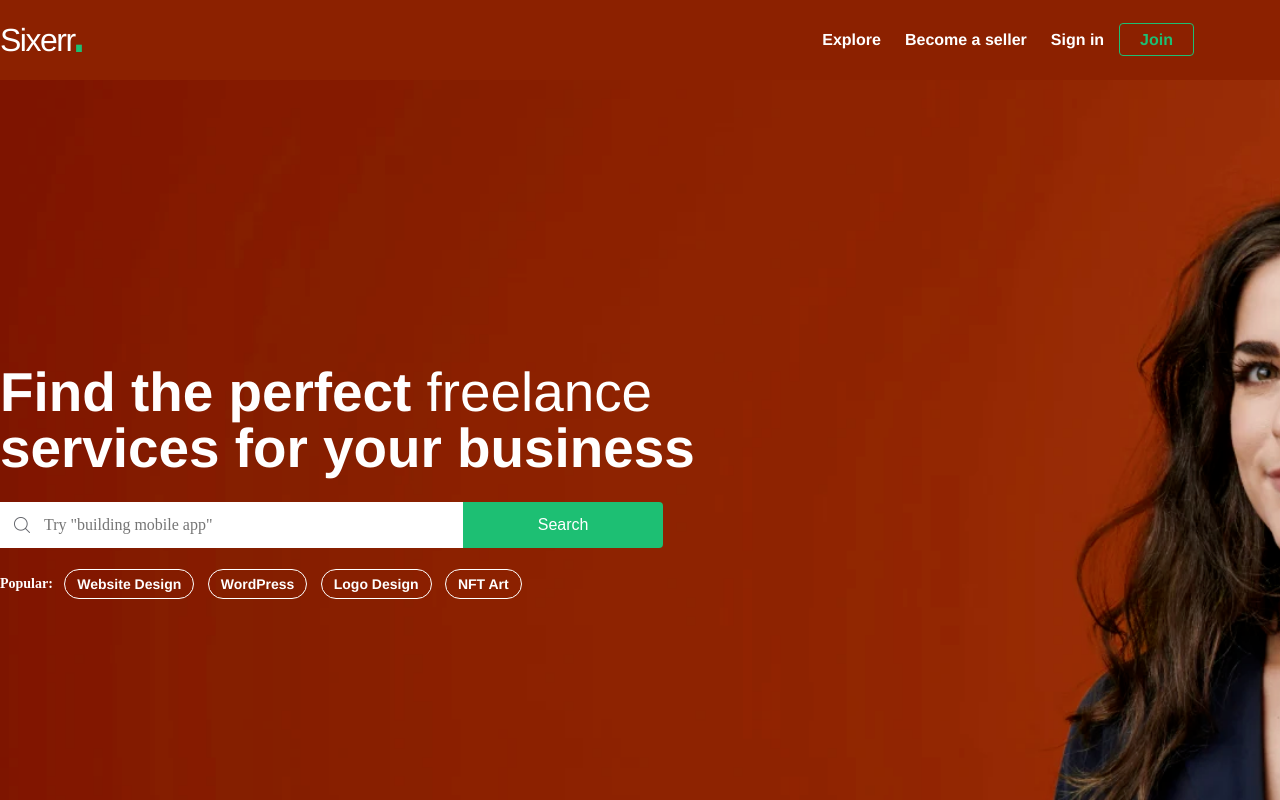
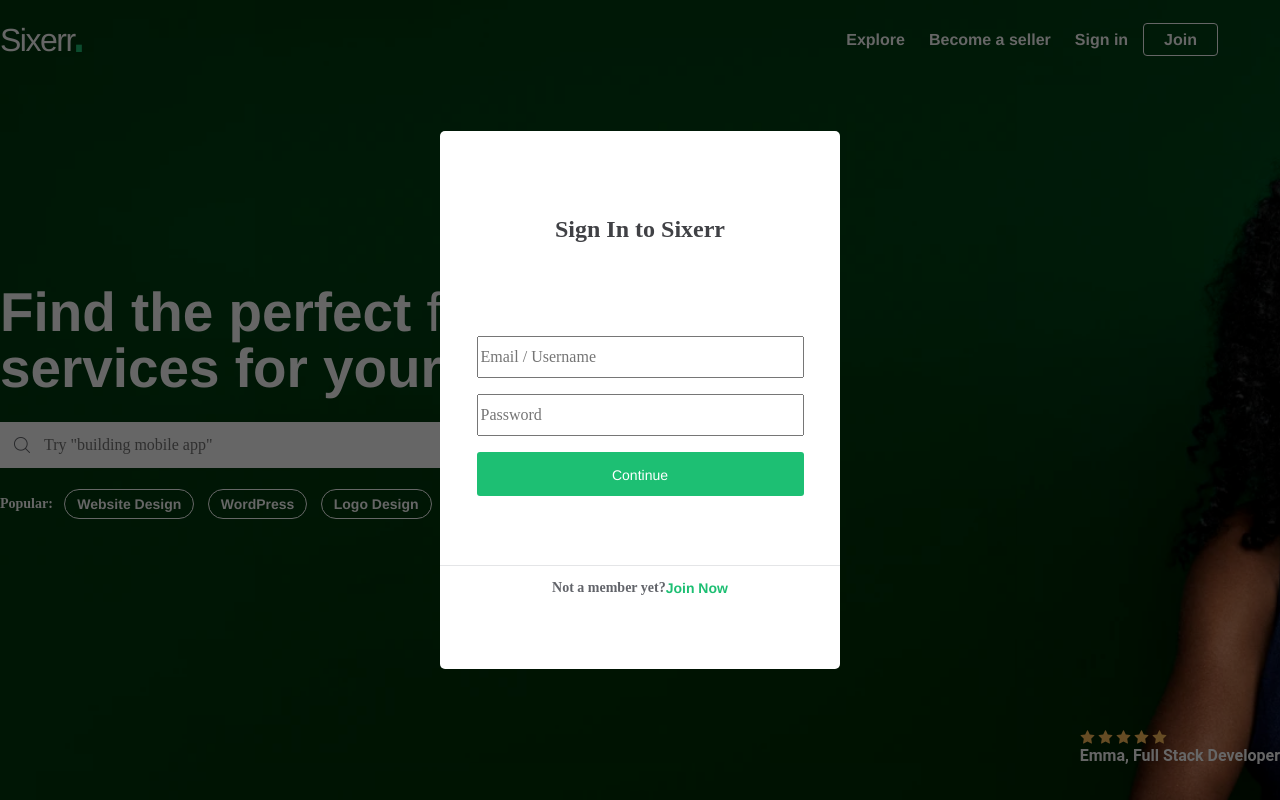
Before and after one commit to OzAnsbacher/fiverr, a Vue app in the folder frontend/: page / in a window 1280 px wide. Both pictures are taken after a click on the link "Sign in". Shown: the top 800 px of the page. Built offline with nearby package versions, Linux system fonts and the light colour scheme.

Commit message:
fixed header + hero and added few features

```diff
--- /dev/null
+++ b/frontend/src/cmps/header-filter.cmp.vue
@@ -0,0 +1,45 @@
+<template>
+    <section class="gig-filter-new">
+        <form class="search-section-header-new">
+            <div class="img-and-input">
+                <input
+                    @change="setFilter"
+                    v-model="filterBy.title"
+                    type="text"
+                    placeholder="What service are you looking for today?"
+                    class="search-new"
+                />
+
+                <button class="search-btn-new">
+                    <svg width="16" height="16" viewBox="0 0 16 16" xmlns="http://www.w3.org/2000/svg">
+                        <path
+                            d="M15.8906 14.6531L12.0969 10.8594C12.025 10.7875 11.9313 10.75 11.8313 10.75H11.4187C12.4031 9.60938 13 8.125 13 6.5C13 2.90937 10.0906 0 6.5 0C2.90937 0 0 2.90937 0 6.5C0 10.0906 2.90937 13 6.5 13C8.125 13 9.60938 12.4031 10.75 11.4187V11.8313C10.75 11.9313 10.7906 12.025 10.8594 12.0969L14.6531 15.8906C14.8 16.0375 15.0375 16.0375 15.1844 15.8906L15.8906 15.1844C16.0375 15.0375 16.0375 14.8 15.8906 14.6531ZM6.5 11.5C3.7375 11.5 1.5 9.2625 1.5 6.5C1.5 3.7375 3.7375 1.5 6.5 1.5C9.2625 1.5 11.5 3.7375 11.5 6.5C11.5 9.2625 9.2625 11.5 6.5 11.5Z"
+                        ></path>
+                    </svg>
+                </button>
+            </div>
+        </form>
+    </section>
+</template>
+<script>
+export default {
+    data() {
+        return {
+            filterBy: {
+                title: '',
+                category: '',
+            },
+        }
+    },
+    methods: {
+        setFilter() {
+            this.$emit('setFilter', JSON.parse(JSON.stringify(this.filterBy)))
+        },
+    },
+    computed: {
+        categories() {
+            return this.$store.getters.getCategories
+        },
+    },
+}
+</script>
--- /dev/null
+++ b/frontend/src/cmps/sign-in.cmp.vue
@@ -0,0 +1,42 @@
+<template>
+    <section class="login section">
+        <div class="login-container">
+            <h4>Sign In to Sixerr</h4>
+            <form @submit.prevent="doLogin" class="login-details">
+                <input type="text" v-model="loginCred.username" placeholder="Email / Username" />
+                <input type="text" v-model="loginCred.password" placeholder="Password" />
+                <button>Continue</button>
+            </form>
+            <div class="login-footer flex justify-center align-center">
+                <p>Not a member yet?</p>
+                <a @click="Join">Join Now</a>
+            </div>
+        </div>
+    </section>
+</template>
+<script>
+export default {
+    data() {
+        return {
+            loginCred: { username: '', password: '' },
+        }
+    },
+    methods: {
+        // async doLogin() {
+        //     this.$emit('toggleLogin')
+        //     try {
+        //         this.$store.dispatch({ type: 'login', cred: this.loginCred })
+        //     } catch (err) {
+        //         console.log('error', err)
+        //     }
+        // },
+        // Join() {
+        //     this.$emit('join')
+        // },
+        // doLogout() {
+        //     this.$store.dispatch({ type: 'logout' })
+        // },
+    },
+    computed: {},
+}
+</script>
--- a/frontend/src/cmps/sixerr-header.cmp.vue
+++ b/frontend/src/cmps/sixerr-header.cmp.vue
@@ -1,5 +1,5 @@
 <template>
-    <header class="app-header full" :class="{ 'change-color': scrollPosition > 50 }">
+    <header class="app-header full" :class="{ 'change-color': scrollPosition > 50 || getIsNotHome }">
         <button class="hamburger hide">☰</button>
         <main class="main-header" ref="nav">
             <div class="main-layout header-flex">
@@ -14,6 +14,7 @@
                             </div>
                         </router-link>
                     </h1>
+                    <!-- <input type="text" placeholder="" v-show="scrollPosition > 50 || getIsNotHome" /> -->
                     <div class="hamburger-nav">
                         <!-- <ul>
                             <li class="btn-close-nav">X</li>
@@ -27,7 +28,7 @@
                             </router-link>
                         </ul> -->
                     </div>
-                    <!-- gig filter header to come next complete later -->
+                    <header-filter @setFilter="setFilter" :class="{ 'search-header': scrollPosition > 100 }" class="hide" />
                 </div>
                 <nav class="nav">
                     <router-link to="/explore" class="explore">
@@ -36,11 +37,11 @@
                     <router-link :class="$route.meta.logoClass" to="/" class="become-seller">Become a seller</router-link>
                     <div>
                         <!-- add functionality inside div tag later -->
-                        <a class="sign-in" :class="$route.meta.logoClass">Sign in</a>
+                        <a class="sign-in" :class="$route.meta.logoClass" @click="toggleLogin">Sign in</a>
                         <a class="join" :class="$route.meta.bodyClass">Join</a>
                     </div>
-                    <div class="login-modal">
-                        <!-- add functionality inside div tag later -->
+                    <div class="login-modal" v-show="showLogin" @click="closeLogin">
+                        <sign-in @toggleLogin="toggleLogin" @closeLogin="toggleLogin" />
                     </div>
                     <div class="signup-modal">
                         <!-- add functionality inside div tag later -->
@@ -75,15 +76,21 @@
 </template>
 
 <script>
-import exploreTagsHeaderCmpVue from './explore-tags-header.cmp.vue'
-
+import headerFilter from './header-filter.cmp.vue'
+import signIn from './sign-in.cmp.vue'
 export default {
     template: `
         `,
     data() {
         return {
             scrollPosition: null,
+            isNotHome: null,
+            showLogin: false,
         }
+    },
+    components: {
+        headerFilter,
+        signIn,
     },
     created() {
         window.addEventListener('scroll', this.updateScroll)
@@ -95,12 +102,34 @@ export default {
             }
             this.scrollPosition = window.scrollY
         },
+        toggleLogin() {
+            this.showLogin = !this.showLogin
+        },
+        closeLogin(event) {
+            const elModal = document.getElementsByClassName('login-container')[0]
+            if (elModal.contains(event.target)) return
+            this.showLogin = false
+        },
+        join() {
+            this.toggleLogin()
+        },
     },
     mounted() {
         window.addEventListener('scroll', this.updateScroll)
     },
 
-    computed: {},
+    computed: {
+        isHome() {
+            return this.$route.path === '/'
+        },
+        getIsNotHome() {
+            var path = this.$route.path
+            if (!path.endsWith('/')) {
+                this.isNotHome = true
+            } else this.isNotHome = false
+            return this.isNotHome
+        },
+    },
     watch: {
         isHome: {
             handler() {
--- a/frontend/src/cmps/sixerr-hero.cmp.vue
+++ b/frontend/src/cmps/sixerr-hero.cmp.vue
@@ -1,7 +1,7 @@
 <template>
-    <div class="hero-section animation-hero">
+    <div class="hero-section">
         <div class="hero-img">
-            <div :style="{ backgroundImage: `url(${image})` }" class="hero-img-box"></div>
+            <div :style="{ backgroundImage: `url(${images[imgIdx]})` }" class="hero-img-box"></div>
             <!-- <img class="hero-img1 animation-hero" :src="image" alt="" /> -->
 
             <!-- <img class="hero-img2 animation-hero" :src="image1" alt="" /> -->
@@ -84,25 +84,26 @@ export default {
     },
     data() {
         return {
-            images: ['src/img/hero1.png', 'src/img/hero2.png'],
+            images: ['src/img/hero1.png', 'src/img/hero2.png', 'src/img/hero3.png', 'src/img/hero4.png'],
+            imgIdx: 0,
 
             image: 'src/img/hero1.png',
 
-            sellerNames: ['Levi, Full Stack Developer', 'Oz, King Of Coding'],
-            sellerName: 'Levi, Full Stack Developer',
+            sellerNames: ['Emma, Full Stack Developer', 'Alice, Product Manager', 'David, Data Analyst', 'John, Economist'],
+            sellerName: 'Emma, Full Stack Developer',
         }
     },
     methods: {
         setImage() {
             var i = 0
             const that = this
-            // setInterval(function () {
-            //     that.image = that.image[i]
-            //     i = i + 1
-            //     if (i === that.images.length) {
-            //         i = 0
-            //     }
-            // }, 5000)
+            setInterval(function () {
+                that.image = that.image[i]
+                i = i + 1
+                if (i === that.images.length) {
+                    i = 0
+                }
+            }, 5000)
         },
         setFilter(filterBy) {
             this.$store.dispatch({ type: 'setFilter', filterBy })
@@ -122,8 +123,16 @@ export default {
         },
     },
     created() {
-        this.setImage()
+        // this.setImage()
         this.setSellerName()
+    },
+    mounted() {
+        setInterval(() => {
+            this.imgIdx++
+            if (this.images.length <= this.imgIdx) {
+                this.imgIdx = 0
+            }
+        }, 5000)
     },
 }
 </script>
--- a/frontend/src/styles/cmps/_app-header.scss
+++ b/frontend/src/styles/cmps/_app-header.scss
@@ -1,4 +1,7 @@
 .app-header {
+    background-color: rgba(0, 0, 0, 0);
+    color: white;
+    position: absolute;
     width: 100%;
     height: 80px;
     top: 0px;
@@ -7,10 +10,19 @@
     &.change-color {
         background-color: white;
         width: 100%;
+        color: #62646a;
         position: fixed;
         p {
             color: black;
         }
+    }
+}
+.change-color {
+    .become-seller:hover {
+        color: #1dbf73;
+    }
+    .sign-in:hover {
+        color: #1dbf73;
     }
 }
 
@@ -48,16 +60,14 @@
 .search-btn-new {
     padding: 8px 16px;
     height: 100%;
-    display: block;
-    font-size: 14px;
-    font-weight: 700;
-    border-radius: 0 3px 3px 0;
-    flex-shrink: 0;
-    text-shadow: none;
-    border: 1px solid transparent;
-    background-color: #1dbf73;
-    color: #fff;
+    border-radius: 0 4px 4px 0;
+    background-color: #222325;
+    fill: #fff;
     cursor: pointer;
+    border: 0;
+}
+button.search-btn-new:hover {
+    background-color: #62646a;
 }
 
 .search-section-header-new {
@@ -80,7 +90,7 @@
     justify-content: space-between;
     align-items: center;
     margin: 0 auto;
-    background-color: #8c2100;
+    // background-color: #8c2100;
 }
 .search-box {
     align-items: center;
@@ -102,8 +112,6 @@
     transition: background-color 0.5s ease;
 }
 .search-bar-header {
-    // display: flex;
-
     align-items: center;
     opacity: 0;
     transition: opacity 1s;
@@ -165,7 +173,6 @@
 .logo {
     text-decoration: none;
     font-family: Macan, Helvetica Neue, Helvetica, Arial, sans-serif;
-    // color: black;
     color: white;
     letter-spacing: -1.5px;
     font-size: 32px;
@@ -200,20 +207,29 @@ nav {
     font-family: 'Macan-regular';
     align-items: center;
     position: relative;
+    &:hover {
+        color: $clr1;
+    }
+
     a {
+        color: white;
         font-family: Macan, Helvetica Neue, Helvetica, Arial, sans-serif;
         text-decoration: none;
-        color: white;
-        // color: #62646a;
         cursor: pointer;
         font-weight: 600;
         font-size: 16px;
         transition: color 0.3s;
         header.change-color & {
-            // color: #62646a;
+            color: #62646a;
+
+            a:hover {
+                color: #1dbf73;
+                background-color: white;
+            }
         }
     }
 }
+
 .join {
     border: 1px solid $clr1;
     border-radius: 4px;
@@ -222,11 +238,23 @@ nav {
     line-height: 100%;
     padding: 7px 20px;
     transition: all 0.2s ease;
-    color: $clr1;
+    color: #1dbf73;
     margin-left: 15px;
+    color: white;
+    border-color: white;
+    &:hover {
+        background-color: #1dbf73;
+    }
+    header.change-color & {
+        color: $clr1;
+        border: 1px solid #1dbf73;
+    }
+    header.change-color &:hover {
+        background-color: $clr1;
+        color: white;
+    }
 }
 .join:hover {
-    background-color: $clr1;
     border-color: $clr1;
     color: white;
 }
--- a/frontend/src/styles/cmps/_app-hero.scss
+++ b/frontend/src/styles/cmps/_app-hero.scss
@@ -107,6 +107,7 @@
     cursor: pointer;
     border-top-right-radius: 4px;
     border-bottom-right-radius: 4px;
+    font-weight: 700;
     &:hover {
         cursor: pointer;
         background: #19a463;
@@ -121,7 +122,6 @@ form > * {
     input {
         border: none;
         font-size: 1em;
-        // height: 100%;
         margin: 0;
         width: 100%;
         padding: 13.5px;
--- /dev/null
+++ b/frontend/src/styles/cmps/_sign-in-modal.scss
@@ -0,0 +1,78 @@
+.login-modal {
+    position: fixed;
+    inset: 0 0 0 0;
+    display: flex;
+    justify-content: center;
+    align-items: center;
+    background-color: rgba(0, 0, 0, 60%);
+}
+.login-details > * {
+    width: 327px;
+}
+
+.login-details {
+    input {
+        height: 42px;
+        font-size: 1rem;
+        font-family: 'macan-light';
+        margin-bottom: 16px;
+    }
+}
+.login-container {
+    display: flex;
+    flex-direction: column;
+    justify-content: space-evenly;
+    align-items: center;
+    border-radius: 5px;
+    height: 538px;
+    width: 400px;
+    background-color: #fff;
+    justify-content: space-evenly;
+    align-items: center;
+    border-radius: 5px;
+    color: #404145;
+    & h4 {
+        color: $clr3;
+        font-family: 'macan-regular';
+        font-size: 24px;
+        margin: 0;
+        padding: 32px 0;
+        text-align: center;
+    }
+    button {
+        height: 44px;
+        width: 100%;
+        padding: 9px 20px 8px;
+        border-radius: 3px;
+        background-color: $clr1;
+        border: 1px solid transparent;
+        font-family: Macan, Helvetica Neue, Helvetica, Arial, sans-serif;
+        font-size: 0.875rem;
+        color: #fff;
+        cursor: pointer;
+    }
+
+    button:hover {
+        background-color: #19a463;
+    }
+}
+
+.login-footer {
+    font-family: 'macan-light';
+    border-top: 1px solid #e4e5e7;
+    color: #62646a;
+    height: 46px;
+    width: 100%;
+    & a {
+        font-size: 14px;
+        color: $clr1;
+    }
+    a:hover {
+        text-decoration: underline;
+    }
+}
+
+// p {
+//     color: #404145;
+//     font: 400 16px/24px Macan, Helvetica Neue, Helvetica, Arial, sans-serif;
+// }
--- a/frontend/src/styles/styles.scss
+++ b/frontend/src/styles/styles.scss
@@ -23,3 +23,4 @@
 @import './cmps/explore-cards';
 @import './cmps/category-preview';
 @import './cmps/main-info';
+@import './cmps/sign-in-modal';
--- a/frontend/src/views/explore-page.vue
+++ b/frontend/src/views/explore-page.vue
@@ -9,24 +9,17 @@
 </template>
 
 <script>
-import exploreTags from "../cmps/explore-tags-header.cmp.vue";
-import exploreCategory from "../cmps/explore-category.cmp.vue";
-import exploreFilters from "../cmps/explore-filters.cmp.vue";
-import exploreCards from "../cmps/explore-cards.cmp.vue";
+import exploreTags from '../cmps/explore-tags-header.cmp.vue'
+import exploreCategory from '../cmps/explore-category.cmp.vue'
+import exploreFilters from '../cmps/explore-filters.cmp.vue'
+import exploreCards from '../cmps/explore-cards.cmp.vue'
 export default {
     data() {
         return {
             gigs: null,
-      tags: [
-        "logo-design",
-        "wordpress",
-        "voice-over",
-        "artisitic",
-        "proffesional",
-        "accessible",
-      ],
-      res: "All Categories",
-    };
+            tags: ['logo-design', 'wordpress', 'voice-over', 'artisitic', 'proffesional', 'accessible'],
+            res: 'All Categories',
+        }
     },
     components: {
         exploreTags,
@@ -41,27 +34,30 @@ export default {
         // } catch (error) {
         //   console.log("error explore", error);
         // }
+        console.log(this.$route.query)
+        console.log(this.$route)
+        console.log(this.$route.name)
     },
     methods: {
         async getCategory(filterBy) {
             try {
-        await this.$store.dispatch({ type: "loadGigs", filterBy });
-        this.gigs = this.$store.getters.gigsToShow;
+                await this.$store.dispatch({ type: 'loadGigs', filterBy })
+                this.gigs = this.$store.getters.gigsToShow
             } catch (error) {
-        console.log("error explore", error);
+                console.log('error explore', error)
             }
         },
     },
     computed: {
         gigs() {
-      return this.$store.getters.gigsToShow;
+            return this.$store.getters.gigsToShow
         },
         getTags() {
-      return;
+            return
         },
     },
     unmounted() {},
-};
+}
 </script>
 
 <style lang="scss" scoped></style>
```
Also changed, not shown: frontend/src/main.js (+5 -3 lines), frontend/src/img/hero3.png (added), frontend/src/img/hero4.png (added). Lines whose indentation alone changed are shown as unchanged.
